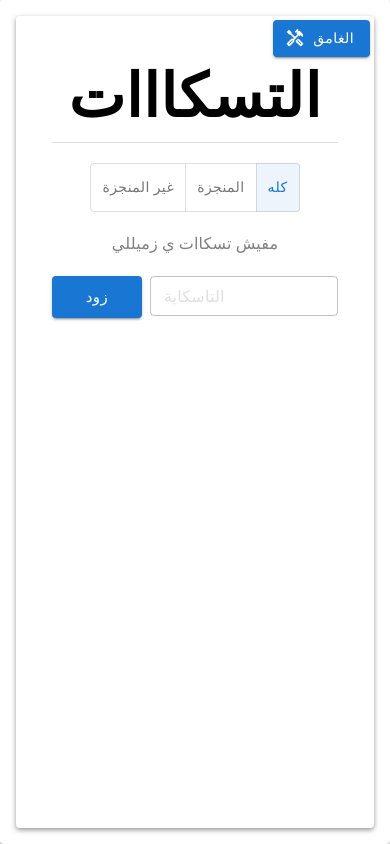
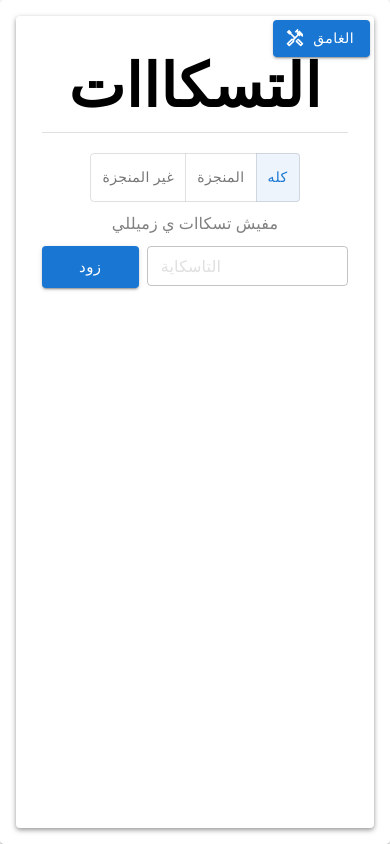
Before and after one commit to MuhammedAhmed09/TodoList, a React (Vite) app: page / in a window 390 px wide. Built offline with nearby package versions, Linux system fonts and the light colour scheme.

Commit message:
update responsive

```diff
--- a/src/assets/todoComponents/Todo.jsx
+++ b/src/assets/todoComponents/Todo.jsx
@@ -171,7 +171,7 @@ const Todo = () => {
     </Dialog>
     {/*==== OPEN EDIT DIALOG ====*/}
 
-    <Card className='todoResponsive' sx={{padding: '20px', textAlign: 'center', width: '100%', maxWidth: '600px', boxShadow: '0 2px 5px rgba(88, 88, 88, 0.63)'}}>
+    <Card className='todoResponsive' sx={{padding: '10px', textAlign: 'center', width: '100%', maxWidth: '600px', boxShadow: '0 2px 5px rgba(88, 88, 88, 0.63)'}}>
       <CardContent>
         <Typography sx={{fontWeight: 800, fontSize: '60px'}}>
           التسكااات
@@ -191,7 +191,7 @@ const Todo = () => {
         </ToggleButtonGroup>
 
         {/* Task List will be rendered here */}
-        <Grid sx={{marginBlock: '20px'}}>
+        <Grid sx={{margin: '10px'}}>
           {tasks.length > 0 ? <Container style={{maxHeight: '50vh',scrollBehavior: 'smoth', overflowY: 'auto'}}>{renderedTasks}</Container> : <Typography sx={{color: 'gray'}}>مفيش تسكاات ي زميللي</Typography>}
         </Grid>
 
```
